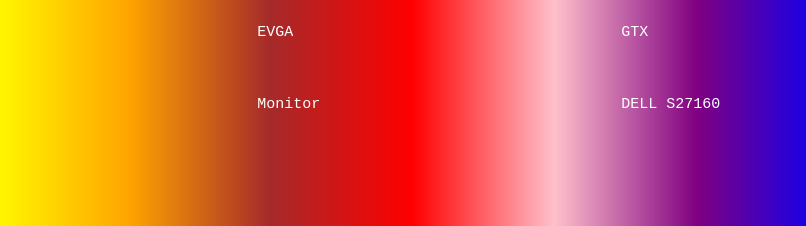
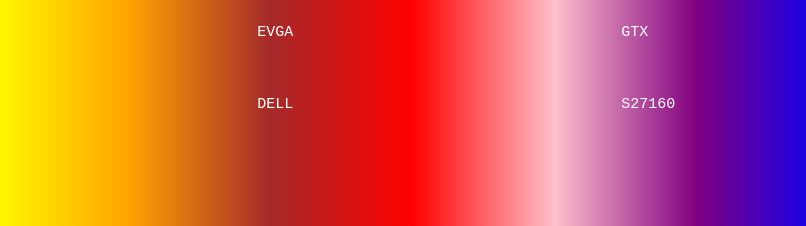
Before and after one commit to MaMeSal19/MaMeSal19.github.io, a plain HTML site: page gaming_pc.html in a window 1280 px wide. Shown: the part 855-1081 px from the top of the page, 299-1105 px from the left. Drawn offline with Linux system fonts and the light colour scheme.

Commit message:
Update gaming_pc.html

```diff
--- a/gaming_pc.html
+++ b/gaming_pc.html
@@ -204,16 +204,16 @@ footer{
 <span style="display:inline-block; height: 1.5;"></span>
 		</td>
 		<td>
-			Monitor
+			DELL
 		</td>
 		<td>
-			DELL S27160
+			S27160
 		</td>
 		<td>
 			$420.19
 		</td>
 	<tr>
-					<th> Total Cost: $2088.13 </th>
+		<th> Total Cost: $2088.13 </th>
 	</tr>
 </table>
 </center>
```
